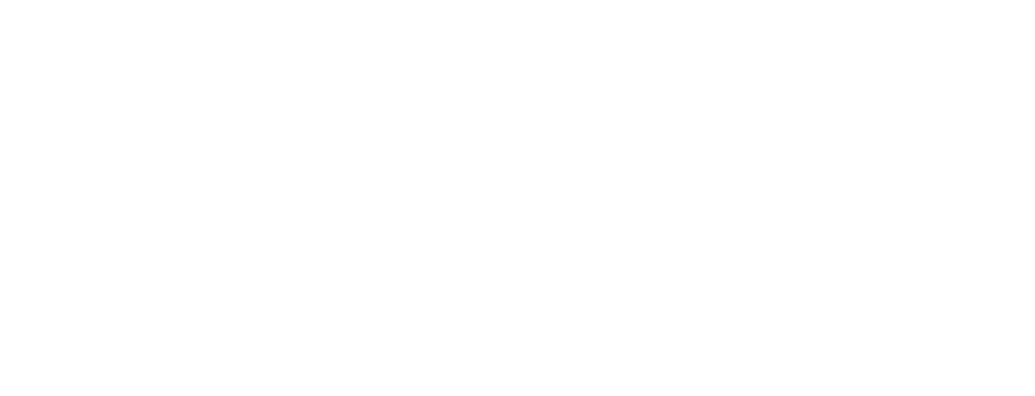
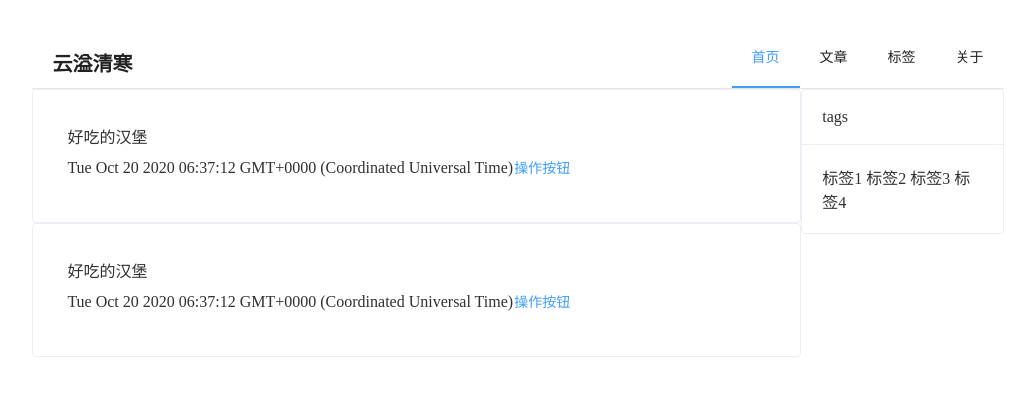
Before and after one commit to maximusyoung007/Jhingolb, a Vue app in the folder jhingolbfront/: page /#/index in a window 1280 px wide. Shown: the top 396 px of the page, without its empty margins (122-1157 px from the left). Built offline with nearby package versions, Linux system fonts and the light colour scheme.

Commit message:
导航栏 文章列表

```diff
--- a/jhingolbfront/src/App.vue
+++ b/jhingolbfront/src/App.vue
@@ -12,11 +12,11 @@
 
 <style>
 #app {
-  font-family: 'Avenir', Helvetica, Arial, sans-serif;
-  -webkit-font-smoothing: antialiased;
-  -moz-osx-font-smoothing: grayscale;
-  text-align: center;
-  color: #2c3e50;
-  margin-top: 60px;
+  /*font-family: 'Avenir', Helvetica, Arial, sans-serif;*/
+  /*-webkit-font-smoothing: antialiased;*/
+  /*-moz-osx-font-smoothing: grayscale;*/
+  /*text-align: center;*/
+  /*color: #2c3e50;*/
+  /*margin-top: 60px;*/
 }
 </style>
--- a/jhingolbfront/src/router/index.js
+++ b/jhingolbfront/src/router/index.js
@@ -1,21 +1,58 @@
 import Vue from 'vue'
 import Router from 'vue-router'
-import Login from '@/views/login/Login'
-import homePage from '@/views/home/homePage'
 
 Vue.use(Router)
 
 export default new Router({
   routes: [
     {
+      path: '/',
+      redirect:'/login'
+    },
+    {
       path: '/login',
       name: 'login',
-      component: Login
+      component: () => import("@/views/login/Login")
     },
     {
       path: '/homePage',
       name: 'homePage',
-      component: homePage
-    }
+      component: () => import("@/views/home/homePage"),
+      redirect: '/index',
+      children: [
+        {
+          path: '/index',
+          name: 'index',
+          component: () => import("@/views/index/index"),
+          meta: {
+            requireAuth: true
+          }
+        },
+        {
+          path: '/article',
+          name: '/article',
+          component: () => import("@/views/index/article"),
+          meta: {
+            requireAuth: true
+          }
+        },
+        {
+          path: '/tags',
+          name: '/tags',
+          component: () => import("@/views/index/tags"),
+          meta: {
+            requireAuth: true
+          }
+        },
+        {
+          path: '/about',
+          name: '/about',
+          component: () => import("@/views/index/about"),
+          meta: {
+            requireAuth: true
+          }
+        }
+      ]
+    },
   ]
 })
--- a/jhingolbfront/src/views/home/homePage.vue
+++ b/jhingolbfront/src/views/home/homePage.vue
@@ -1,18 +1,56 @@
 <template>
-  <div>
-    {{ message }}
-  </div>
+  <el-container>
+      <el-aside style="width: 10%"></el-aside>
+      <el-main>
+              <el-menu
+              :default-active="'index'"
+              router
+              mode="horizontal"
+              background-color="white"
+              text-color="#222"
+              active-text-color="#409EFF"
+            >
+              <el-menu-item style="float: right" v-for="(item,i) in navList" :key="i" :index="item.name">
+                {{ item.navItem }}
+              </el-menu-item>
+              <span id="title" style="color: #222;float: left;padding: 20px;text-decoration: none;line-hieght:1">云溢清寒</span>
+              <!--      <i class="el-icon-menu" style="float:right;font-size: 45px;color: #222;padding-top: 8px"></i>-->
+              <!--            <span style="position: absolute;padding-top: 20px;right: 43%;font-size: 20px;font-weight: bold">-->
+              <!--              White Jotter - Your Mind Palace</span>-->
+            </el-menu>
+        <el-row>
+          <el-col :span="19">
+            <router-view/>
+          </el-col>
+          <el-col :span="5">
+            <el-card shadow="hover">
+              <div slot="header" class="clearfix">
+                <span>tags</span>
+              </div>
+              <span v-for="o in 4" :key="o" class="text item">
+                {{'标签' + o}}
+              </span>
+            </el-card>
+          </el-col>
+        </el-row>
+      </el-main>
+    <el-aside style="width: 10%"></el-aside>
+  </el-container>
+
 </template>
 
 <script>
-import BlogHeader from "../../components/common/Header";
-import BlogFooter from "../../components/common/Footer";
 export default {
-  name: "index",
-  components: {BlogFooter, BlogHeader},
+  name: "head.vue",
   data() {
     return {
-      message: "登录成功"
+      navList: [
+        {name:'about',navItem:'关于'},
+        {name:'tags',navItem:'标签'},
+        {name:'article',navItem:'文章'},
+        {name:'index',navItem:'首页'},
+      ],
+
     }
   },
   methods: {
@@ -22,5 +60,10 @@
 </script>
 
 <style scoped>
-
+#title{
+  position: absolute;
+  padding-top: 20px;
+  font-size: 20px;
+  font-weight: bold
+}
 </style>
--- /dev/null
+++ b/jhingolbfront/src/views/index/about.vue
@@ -0,0 +1,15 @@
+<template>
+  <div>
+    about me
+  </div>
+</template>
+
+<script>
+export default {
+  name: "about.vue"
+}
+</script>
+
+<style scoped>
+
+</style>
--- /dev/null
+++ b/jhingolbfront/src/views/index/article.vue
@@ -0,0 +1,15 @@
+<template>
+  <div>
+
+  </div>
+</template>
+
+<script>
+export default {
+  name: "article.vue"
+}
+</script>
+
+<style scoped>
+
+</style>
--- /dev/null
+++ b/jhingolbfront/src/views/index/index.vue
@@ -0,0 +1,42 @@
+<template>
+  <div>
+
+        <el-card shadow="hover">
+<!--            <img src="https://shadow.elemecdn.com/app/element/hamburger.9cf7b091-55e9-11e9-a976-7f4d0b07eef6.png" class="image">-->
+            <div style="padding: 14px;">
+              <span>好吃的汉堡</span>
+              <div class="bottom clearfix">
+                <time class="time">{{ currentDate }}</time>
+                <el-button type="text" class="button">操作按钮</el-button>
+              </div>
+            </div>
+        </el-card>
+
+        <el-card shadow="hover">
+<!--            <img src="https://shadow.elemecdn.com/app/element/hamburger.9cf7b091-55e9-11e9-a976-7f4d0b07eef6.png" class="image">-->
+            <div style="padding: 14px;">
+              <span>好吃的汉堡</span>
+              <div class="bottom clearfix">
+                <time class="time">{{ currentDate }}</time>
+                <el-button type="text" class="button">操作按钮</el-button>
+              </div>
+            </div>
+        </el-card>
+
+  </div>
+</template>
+
+<script>
+export default {
+  name: "index.vue",
+  data() {
+    return {
+      currentDate: new Date()
+    }
+  }
+}
+</script>
+
+<style scoped>
+
+</style>
--- /dev/null
+++ b/jhingolbfront/src/views/index/tags.vue
@@ -0,0 +1,15 @@
+<template>
+  <div>
+    tags
+  </div>
+</template>
+
+<script>
+export default {
+  name: "tags.vue"
+}
+</script>
+
+<style scoped>
+
+</style>
--- a/jhingolbfront/src/views/login/Login.vue
+++ b/jhingolbfront/src/views/login/Login.vue
@@ -1,5 +1,10 @@
 <template>
-  <div>
+  <el-container>
+    <el-header></el-header>
+    <el-main>
+      <el-row type="flex" class="row-bg">
+        <el-col :span="8"></el-col>
+          <el-col :span="8">
             <el-form ref="form" :model="form" label-width="80px">
               <el-form-item label="用户名">
                 <el-input v-model="form.username"></el-input>
@@ -11,7 +16,14 @@
                 <el-button type="primary" @click="loginSys">登录</el-button>
               </el-form-item>
             </el-form>
-  </div>
+          </el-col>
+        <el-col :span="8"></el-col>
+      </el-row>
+    </el-main>
+    <el-footer>
+
+    </el-footer>
+  </el-container>
 </template>
 
 <script>
```
Lines whose indentation alone changed are shown as unchanged.
